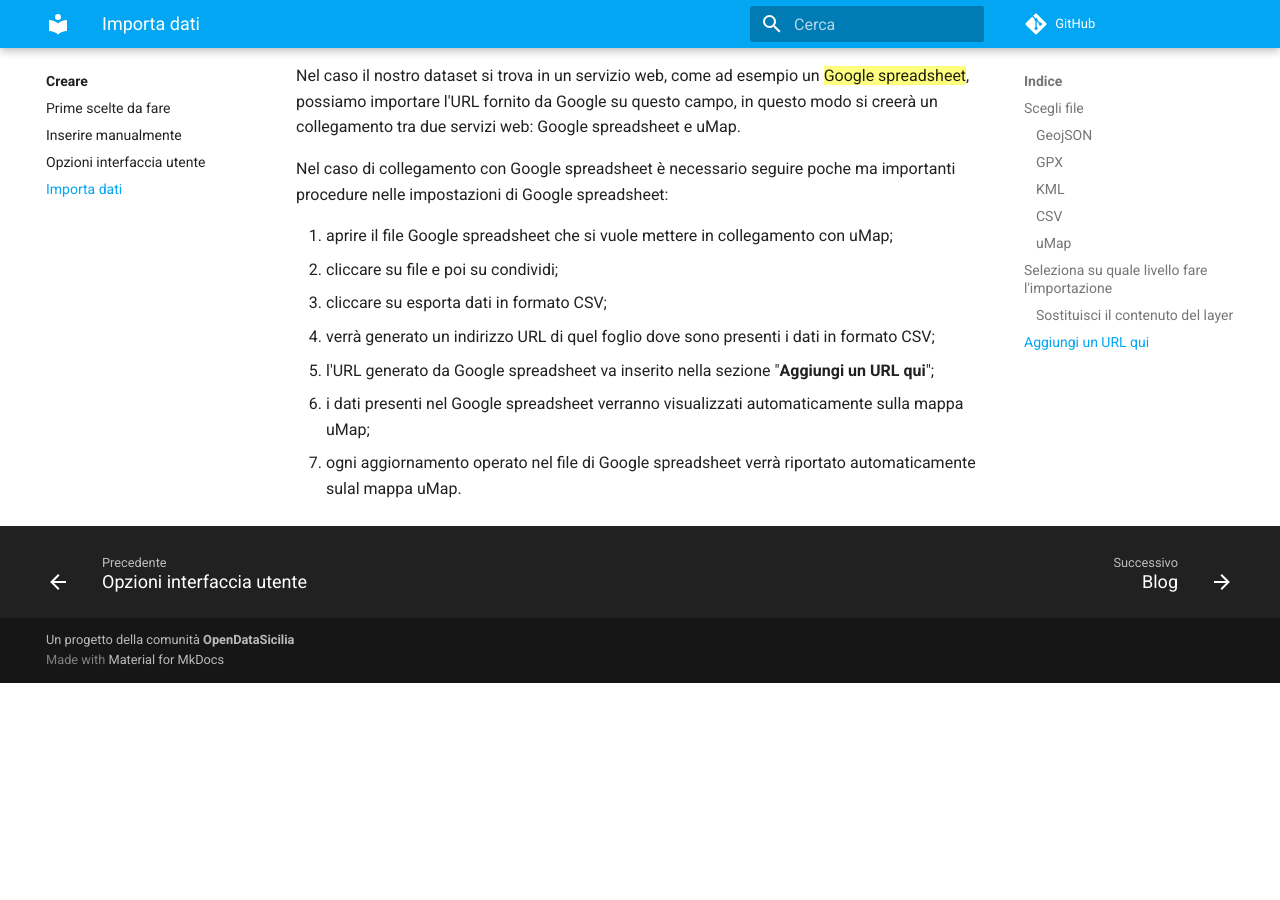
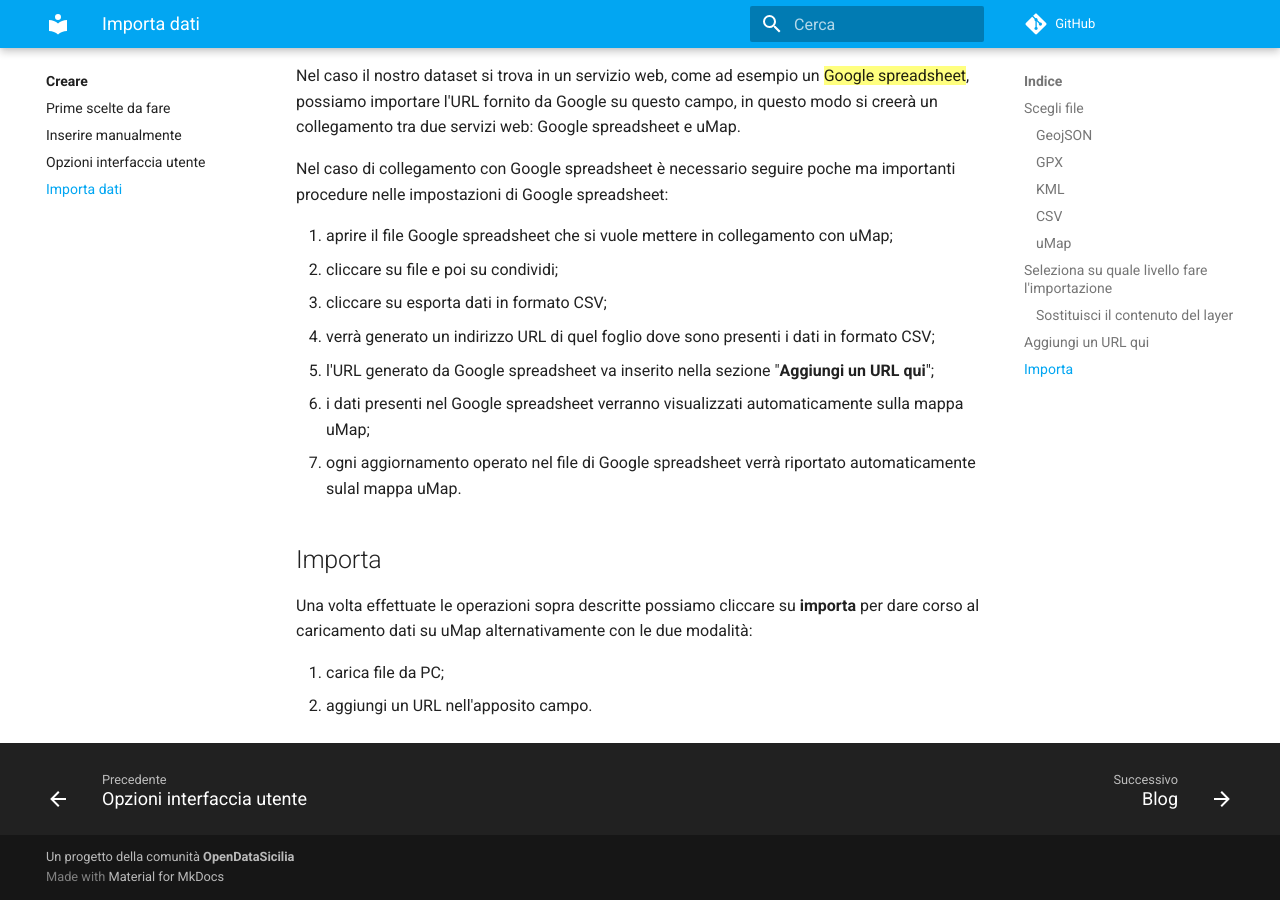
Before and after one commit to opendatasicilia/guida-umap, an MkDocs documentation site: the page built from docs/creare/importa-dati.md, in a window 1280 px wide and 900 px high, scrolled down 1542 px. Built offline with MkDocs 1.6.1 and Material for MkDocs 9.7.7, drawn with Linux system fonts in a browser that asks for light colours; comment, search, counter and statistics services are not loaded; before the commit the page ends 2225 px from its top, so only the background shows below that.

Commit message:
Update importa-dati.md

```diff
--- a/docs/creare/importa-dati.md
+++ b/docs/creare/importa-dati.md
@@ -50,3 +50,11 @@
    5. l'URL generato da Google spreadsheet va inserito nella sezione "**Aggiungi un URL qui**";
    6. i dati presenti nel Google spreadsheet verranno visualizzati automaticamente sulla mappa uMap;
    7. ogni aggiornamento operato nel file di Google spreadsheet verrà riportato automaticamente sulal mappa uMap.
+
+
+## Importa
+
+Una volta effettuate le operazioni sopra descritte possiamo cliccare su **importa** per dare corso al caricamento dati su uMap alternativamente con le due modalità:
+
+   1. carica file da PC;
+   2. aggiungi un URL nell'apposito campo.
```
